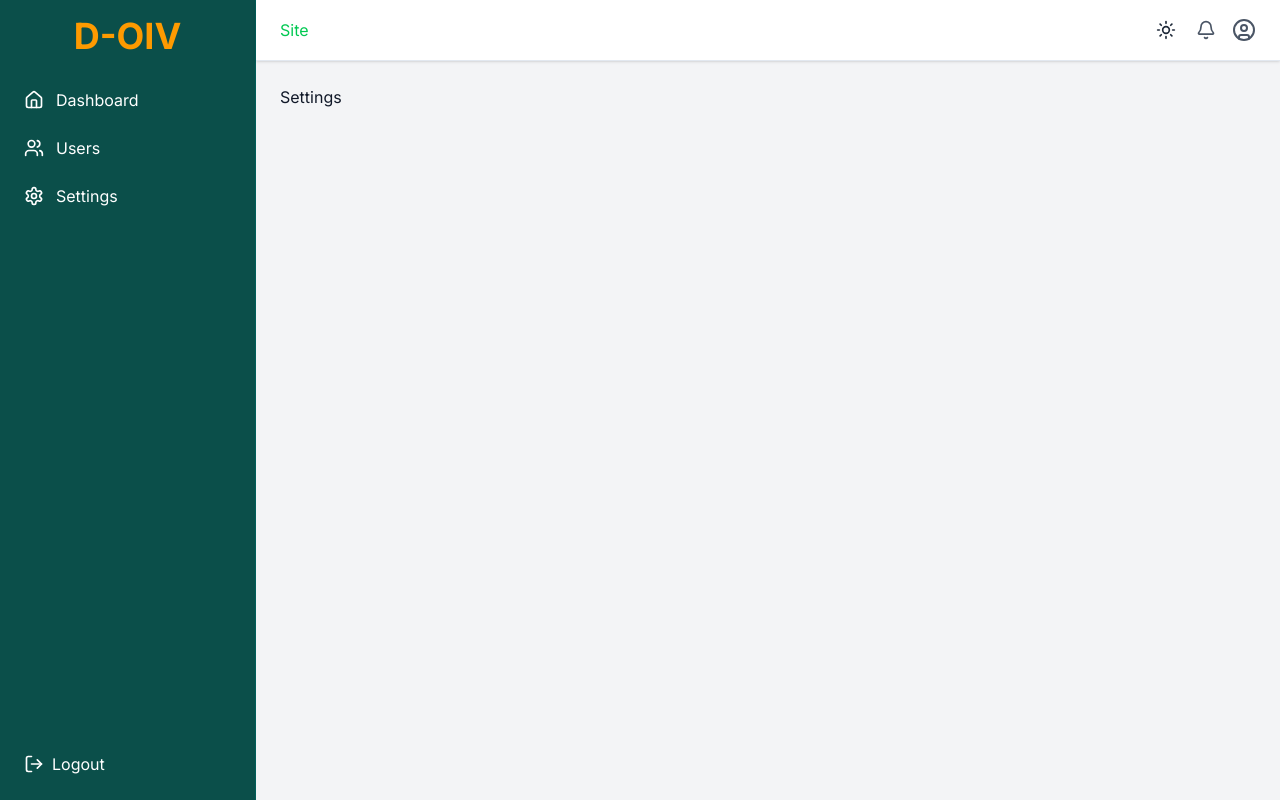
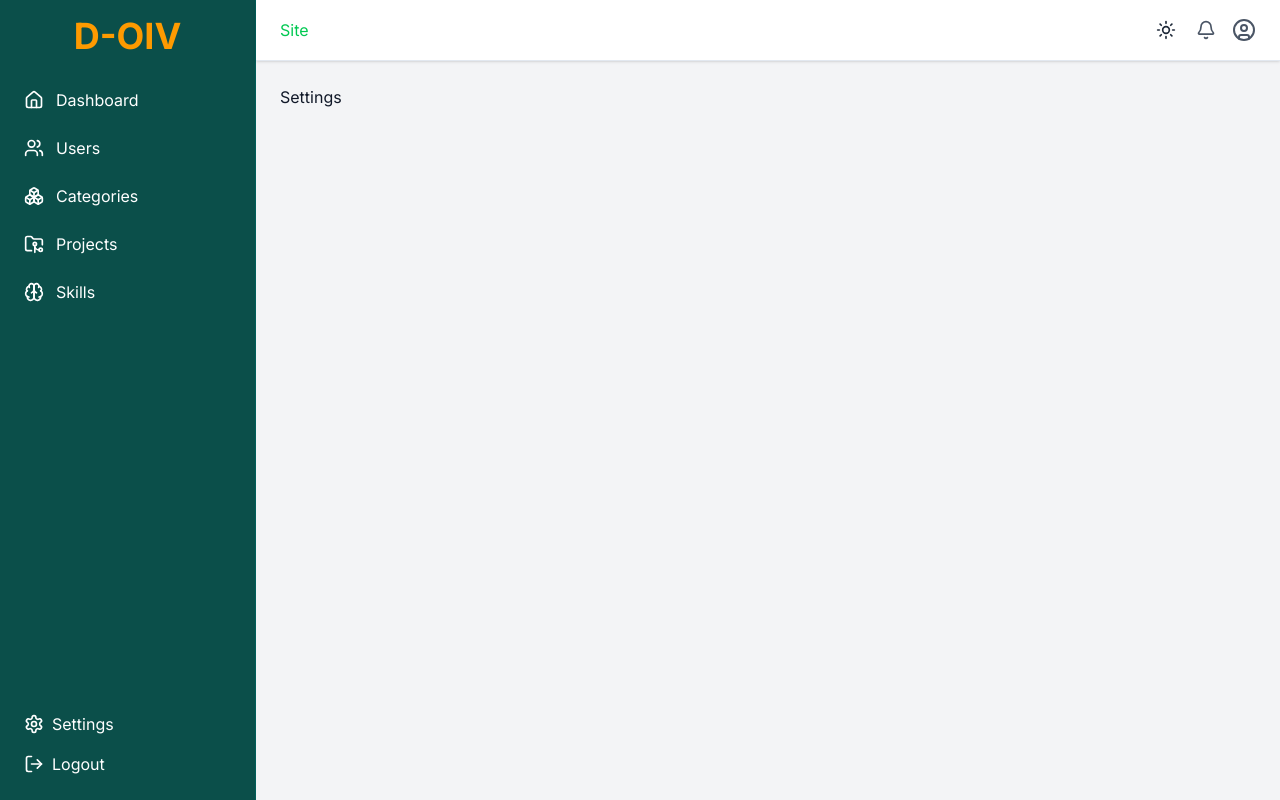
Before and after one commit to isoboye24/doiv, a Next.js app: page /admin/settings in a window 1280 px wide. Built offline with nearby package versions, Linux system fonts and the light colour scheme; no server answers.

Commit message:
I created the necessary links and pages in the admin dashboard.

```diff
--- /dev/null
+++ b/app/admin/categories/page.tsx
@@ -0,0 +1,7 @@
+import React from 'react';
+
+const Categories = () => {
+  return <div>Categories</div>;
+};
+
+export default Categories;
--- /dev/null
+++ b/app/admin/projects/page.tsx
@@ -0,0 +1,7 @@
+import React from 'react';
+
+const Projects = () => {
+  return <div>Projects</div>;
+};
+
+export default Projects;
--- /dev/null
+++ b/app/admin/skills/page.tsx
@@ -0,0 +1,7 @@
+import React from 'react';
+
+const Skills = () => {
+  return <div>Skills</div>;
+};
+
+export default Skills;
--- a/components/ui/admin/admin-sidebar.tsx
+++ b/components/ui/admin/admin-sidebar.tsx
@@ -1,18 +1,39 @@
 // components/AdminSidebar.tsx
 import Link from 'next/link';
 // import { cn } from '@/lib/utils';
-import { Home, Users, Settings, LogOut } from 'lucide-react';
+import {
+  Home,
+  Users,
+  Settings,
+  LogOut,
+  FolderGit2,
+  Brain,
+  Boxes,
+} from 'lucide-react';
 
 const links = [
   { href: '/admin/dashboard', label: 'Dashboard', icon: <Home size={20} /> },
   { href: '/admin/users', label: 'Users', icon: <Users size={20} /> },
-  { href: '/admin/settings', label: 'Settings', icon: <Settings size={20} /> },
+  {
+    href: '/admin/categories',
+    label: 'Categories',
+    icon: <Boxes size={20} />,
+  },
+  {
+    href: '/admin/projects',
+    label: 'Projects',
+    icon: <FolderGit2 size={20} />,
+  },
+  { href: '/admin/skills', label: 'Skills', icon: <Brain size={20} /> },
 ];
 
 export default function AdminSidebar() {
   return (
     <aside className="h-screen w-64 bg-teal-900 text-white p-4 flex flex-col border-r border-teal-800">
-      <a className="text-4xl text-center font-bold mb-6 text-amber-500">
+      <a
+        href="/admin/dashboard"
+        className="text-4xl text-center font-bold mb-6 text-amber-500"
+      >
         D-OIV
       </a>
       <nav className="flex-1 space-y-2">
@@ -27,7 +48,13 @@ export default function AdminSidebar() {
           </Link>
         ))}
       </nav>
-      <button className="flex items-center space-x-2 p-2 rounded hover:bg-gray-800 transition">
+      <a href="/admin/settings">
+        <button className="flex items-center space-x-2 p-2 rounded hover:bg-teal-800 transition">
+          <Settings size={20} />
+          <span>Settings</span>
+        </button>
+      </a>
+      <button className="flex items-center space-x-2 p-2 rounded hover:bg-teal-800 transition">
         <LogOut size={20} />
         <span>Logout</span>
       </button>
```
